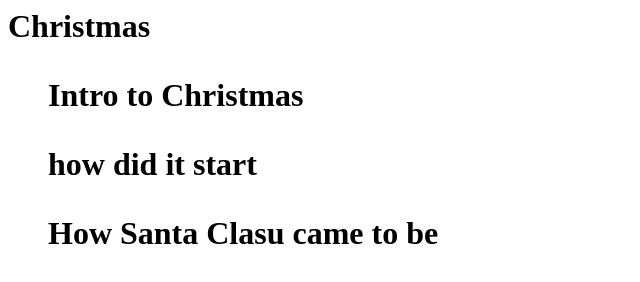
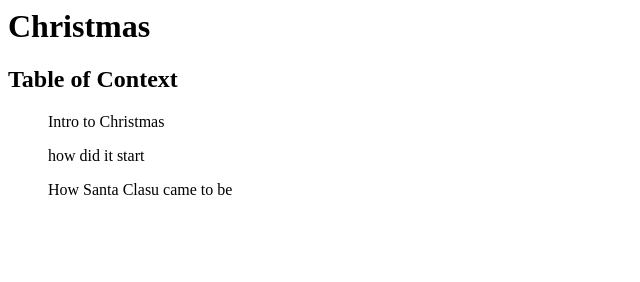
Before and after one commit to ZengwenZou/web, a plain HTML site: page index.html in a window 1280 px wide. Shown: the whole page, without its empty margins (0-640 px from the left). Drawn offline with Linux system fonts and the light colour scheme.

Commit message:
Update index.html

```diff
--- a/index.html
+++ b/index.html
@@ -1,4 +1,4 @@
 <title>Website about Christmas</title>
-<h1>Christmas<h1>
-
+<h1>Christmas</h1>
+ <h2>Table of Context</h2>
 <ul>Intro to Christmas<p> how did it start<p> How Santa Clasu came to be<p><ul>
```
